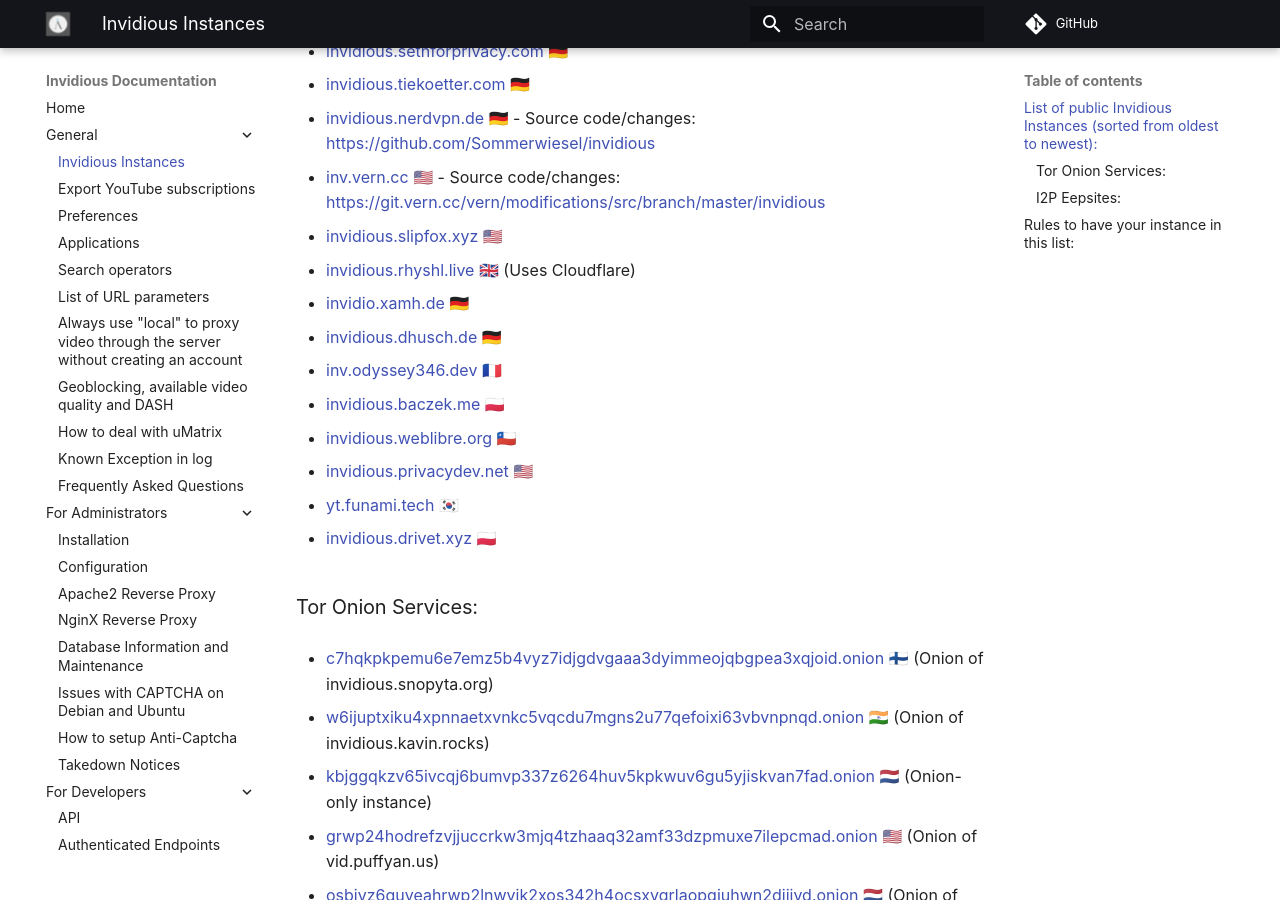
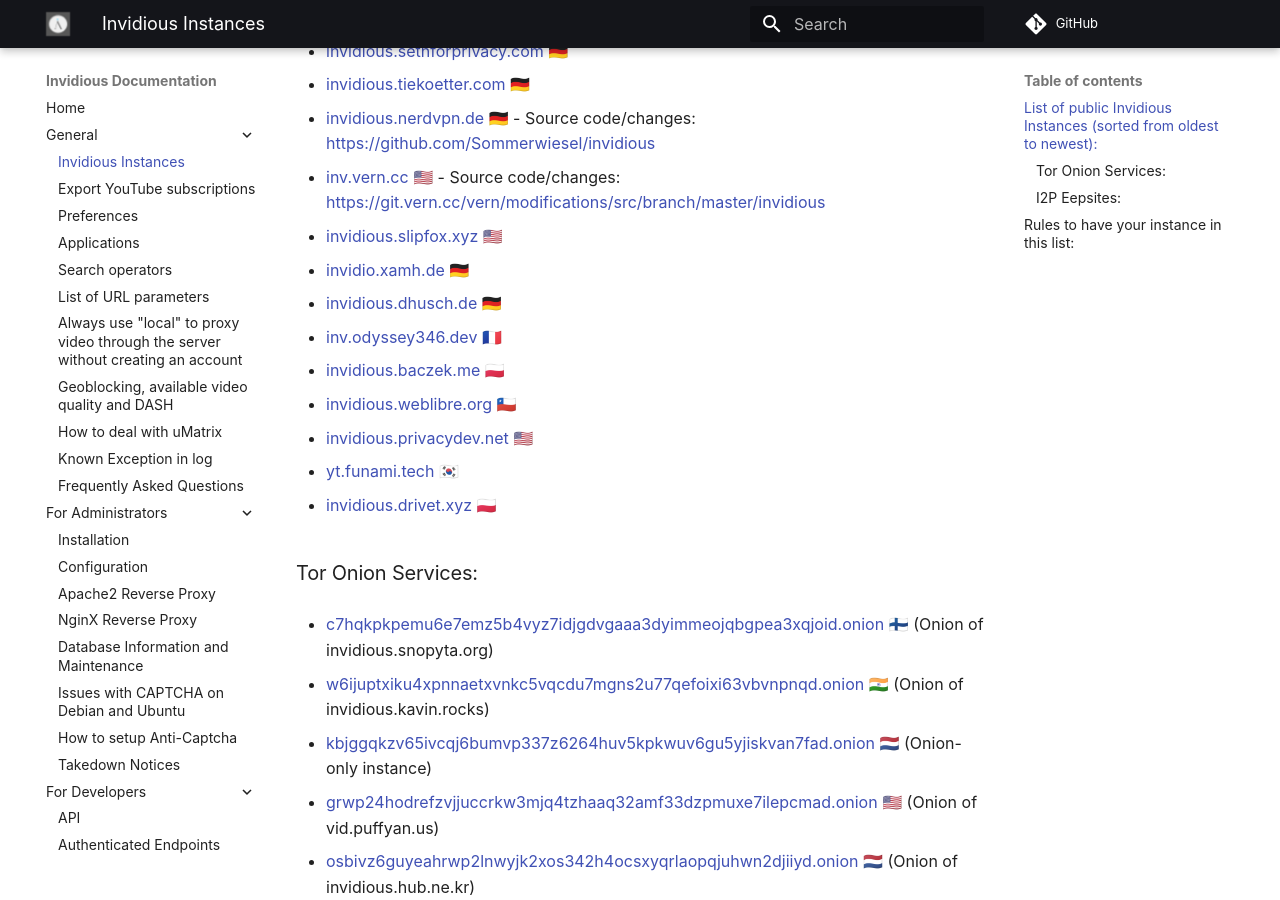
Before and after one commit to iv-org/documentation, an MkDocs documentation site: the page built from docs/instances.md, in a window 1280 px wide and 900 px high, scrolled down 775 px. Built offline with MkDocs 1.6.1 and Material for MkDocs 9.7.7, drawn with Linux system fonts in a browser that asks for light colours; comment, search, counter and statistics services are not loaded.

Commit message:
Remove invidious.rhyshl.live not up to date
https://github.com/iv-org/documentation/issues/261

```diff
--- a/docs/instances.md
+++ b/docs/instances.md
@@ -37,8 +37,6 @@
 * [inv.vern.cc](https://inv.vern.cc) 🇺🇸 - Source code/changes: https://git.vern.cc/vern/modifications/src/branch/master/invidious
 
 * [invidious.slipfox.xyz](https://invidious.slipfox.xyz) 🇺🇸
-
-* [invidious.rhyshl.live](https://invidious.rhyshl.live) 🇬🇧 (Uses Cloudflare)
 
 * [invidio.xamh.de](https://invidio.xamh.de) 🇩🇪
 
```
